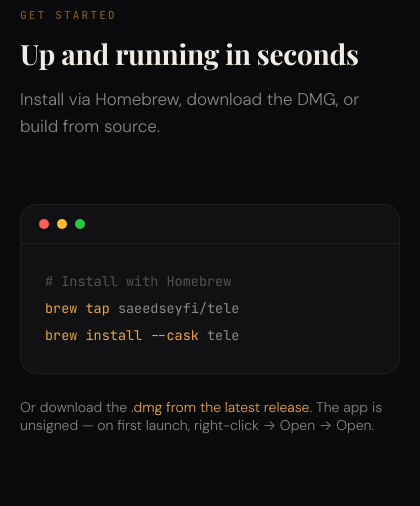
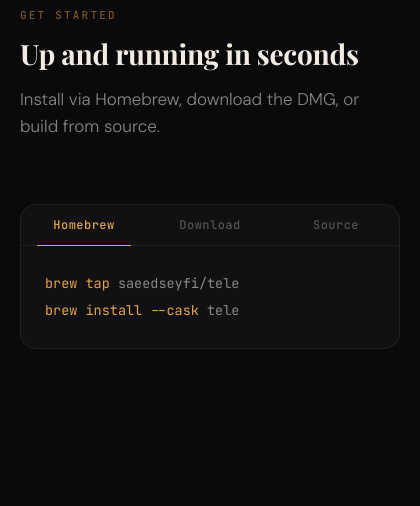
Before and after one commit to saeedseyfi/tele, an Electron app: page docs/index.html in a window 420 px wide. Shown: the part 4230-4736 px from the top of the page. Drawn offline with nearby package versions, Linux system fonts and the light colour scheme; a web font is replaced by a local one.

Commit message:
Show install methods as tabbed options on landing page

```diff
--- a/docs/index.html
+++ b/docs/index.html
@@ -624,21 +624,46 @@
       max-width: 540px;
     }
 
-    .install-header {
-      padding: 14px 18px;
+    .install-tabs {
+      display: flex;
       border-bottom: 1px solid var(--border);
-      display: flex;
-      align-items: center;
-      gap: 8px;
     }
 
-    .install-dot {
-      width: 10px;
-      height: 10px;
-      border-radius: 50%;
+    .install-tab {
+      flex: 1;
+      padding: 12px 16px;
+      font-family: var(--font-mono);
+      font-size: 12px;
+      font-weight: 500;
+      letter-spacing: 0.04em;
+      color: var(--text-muted);
+      background: none;
+      border: none;
+      cursor: pointer;
+      transition: all 0.2s ease;
+      position: relative;
     }
 
-    .install-code {
+    .install-tab:hover {
+      color: var(--text-secondary);
+    }
+
+    .install-tab.active {
+      color: var(--amber);
+    }
+
+    .install-tab.active::after {
+      content: '';
+      position: absolute;
+      bottom: -1px;
+      left: 16px;
+      right: 16px;
+      height: 1px;
+      background: var(--amber);
+    }
+
+    .install-panel {
+      display: none;
       padding: 24px;
       font-family: var(--font-mono);
       font-size: 13.5px;
@@ -647,12 +672,41 @@
       color: var(--text-secondary);
     }
 
-    .install-code .cmd {
+    .install-panel.active {
+      display: block;
+    }
+
+    .install-panel .cmd {
       color: var(--amber);
     }
 
-    .install-code .comment {
+    .install-panel .comment {
       color: var(--text-muted);
+    }
+
+    .install-panel .dmg-link {
+      display: inline-flex;
+      align-items: center;
+      gap: 8px;
+      color: var(--amber);
+      text-decoration: none;
+      font-family: var(--font-body);
+      font-size: 15px;
+      font-weight: 500;
+      padding: 12px 0;
+      transition: opacity 0.2s;
+    }
+
+    .install-panel .dmg-link:hover {
+      opacity: 0.8;
+    }
+
+    .install-panel .dmg-note {
+      font-family: var(--font-body);
+      font-size: 13px;
+      color: var(--text-muted);
+      line-height: 1.5;
+      margin-top: 4px;
     }
 
     /* ── Divider ── */
@@ -955,22 +1009,25 @@
     <p class="section-desc reveal">Install via Homebrew, download the DMG, or build from source.</p>
 
     <div class="install-block reveal">
-      <div class="install-header">
-        <div class="install-dot" style="background: #ff5f57"></div>
-        <div class="install-dot" style="background: #febc2e"></div>
-        <div class="install-dot" style="background: #28c840"></div>
+      <div class="install-tabs">
+        <button class="install-tab active" data-tab="brew">Homebrew</button>
+        <button class="install-tab" data-tab="dmg">Download</button>
+        <button class="install-tab" data-tab="source">Source</button>
       </div>
-      <div class="install-code">
-        <span class="comment"># Install with Homebrew</span><br>
+      <div class="install-panel active" data-tab="brew">
         <span class="cmd">brew tap</span> saeedseyfi/tele<br>
         <span class="cmd">brew install --cask</span> tele
       </div>
+      <div class="install-panel" data-tab="dmg">
+        <a href="https://github.com/saeedseyfi/tele/releases/latest" class="dmg-link" target="_blank" rel="noopener">↓ Download latest .dmg</a>
+        <div class="dmg-note">The app is unsigned — on first launch, right-click → Open → Open.</div>
+      </div>
+      <div class="install-panel" data-tab="source">
+        <span class="cmd">git clone</span> https://github.com/saeedseyfi/tele.git<br>
+        <span class="cmd">cd</span> tele && <span class="cmd">npm install</span><br>
+        <span class="cmd">npm start</span>
+      </div>
     </div>
-
-    <p class="reveal" style="margin-top: 24px; font-size: 14px; color: var(--text-secondary); font-weight: 300; max-width: 540px;">
-      Or download the <a href="https://github.com/saeedseyfi/tele/releases/latest" style="color: var(--amber); text-decoration: none;">.dmg from the latest release</a>.
-      The app is unsigned — on first launch, right-click → Open → Open.
-    </p>
   </section>
 
   <!-- Footer -->
@@ -995,6 +1052,15 @@
     }, { threshold: 0.15, rootMargin: '0px 0px -40px 0px' });
 
     document.querySelectorAll('.reveal').forEach(el => obs.observe(el));
+
+    // Install tabs
+    document.querySelectorAll('.install-tab').forEach(tab => {
+      tab.addEventListener('click', () => {
+        const id = tab.dataset.tab;
+        document.querySelectorAll('.install-tab').forEach(t => t.classList.toggle('active', t.dataset.tab === id));
+        document.querySelectorAll('.install-panel').forEach(p => p.classList.toggle('active', p.dataset.tab === id));
+      });
+    });
   </script>
 </body>
 </html>
```
